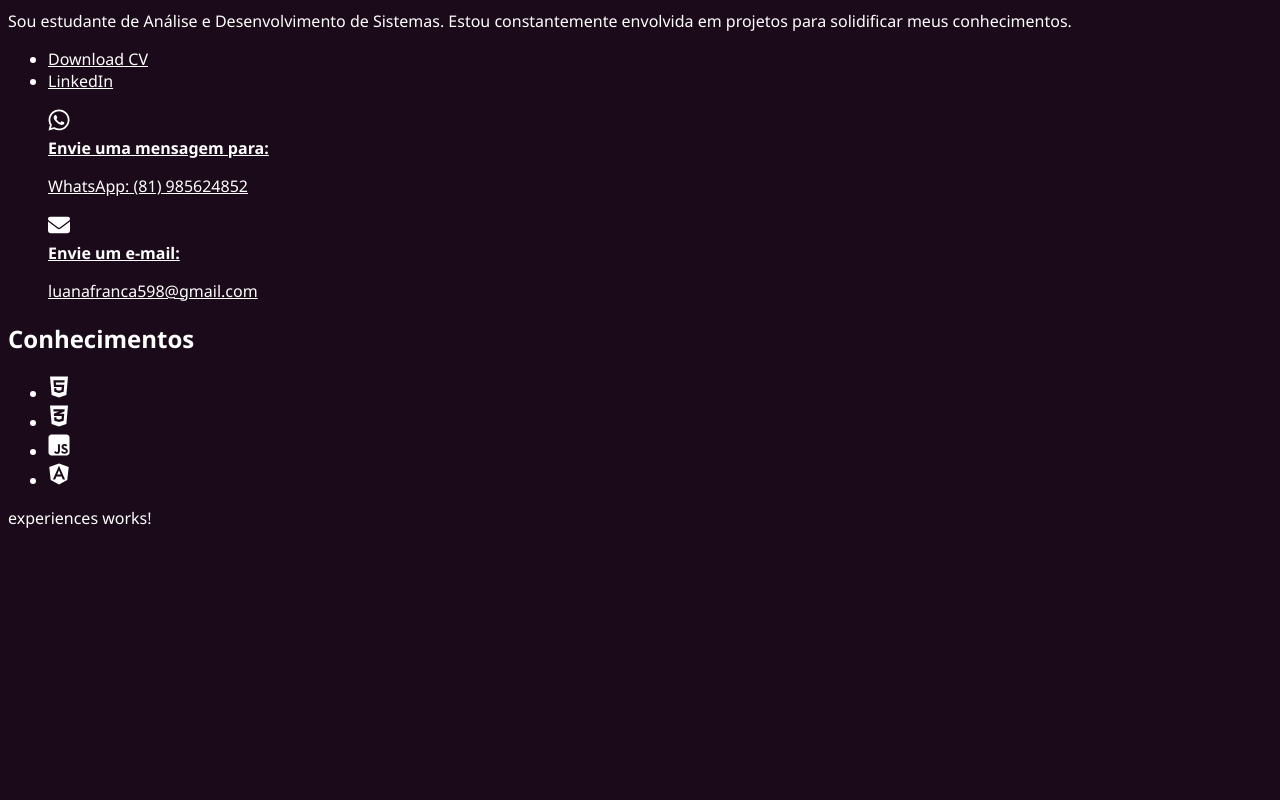
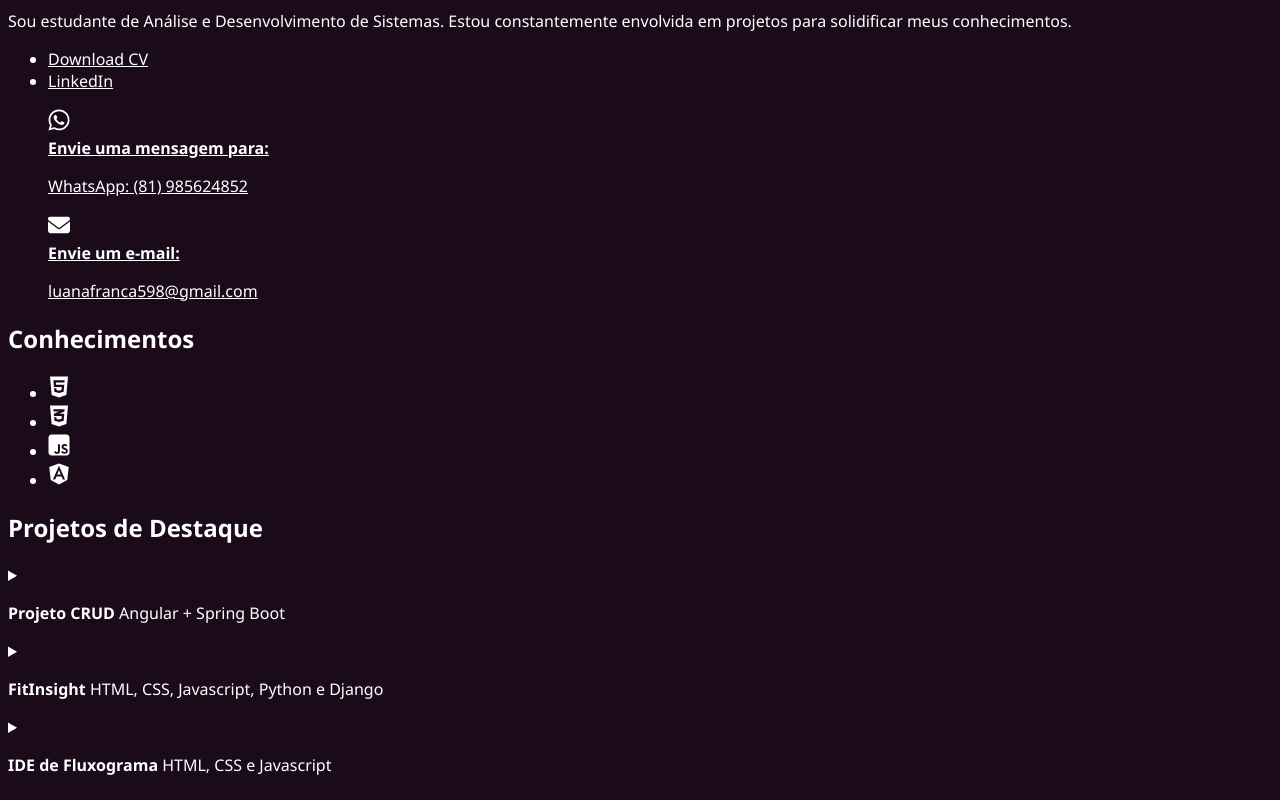
Before and after one commit to luanapaes/PortfolioAngular, an Angular app in the folder angular-portfolio/: page / in a window 1280 px wide. Shown: the part 297-1097 px from the top of the page. Before the commit the page ends 842 px from the top, so only its background shows below. Built offline with nearby package versions, Linux system fonts and the light colour scheme.

Commit message:
Adicionando projetos à aba de experiências

```diff
--- a/angular-portfolio/src/app/modules/portfolio/components/experiences/experiences.component.html
+++ b/angular-portfolio/src/app/modules/portfolio/components/experiences/experiences.component.html
@@ -1 +1,17 @@
-<p>experiences works!</p>
+<div class="container">
+    <h2>Projetos de Destaque</h2>
+
+    @for (item of arrayExperiences(); track item) {
+    <details>
+        <summary>
+            <p>
+                <strong>{{item.sumary.strong}}</strong>
+                {{item.sumary.p}}
+            </p>
+        </summary>
+
+        <article [innerHTML]="item.text"></article>
+    </details>
+    }
+
+</div>
--- a/angular-portfolio/src/app/modules/portfolio/components/experiences/experiences.component.ts
+++ b/angular-portfolio/src/app/modules/portfolio/components/experiences/experiences.component.ts
@@ -1,4 +1,5 @@
-import { Component } from '@angular/core';
+import { Component, signal } from '@angular/core';
+import { IExperiences } from '../../interface/IExperiences.interface';
 
 @Component({
   selector: 'app-experiences',
@@ -8,5 +9,27 @@ import { Component } from '@angular/core';
   styleUrl: './experiences.component.scss'
 })
 export class ExperiencesComponent {
-
+  public arrayExperiences = signal<IExperiences[]>([
+    {
+      sumary: {
+        strong: "Projeto CRUD",
+        p: "Angular + Spring Boot"
+      },
+      text: '<p> Desenvolvi um sistema de gerenciamento de de usuários utilizando Angular no frontend e Spring Boot no backend.</p>'
+    },
+    {
+      sumary: {
+        strong: "FitInsight",
+        p: "HTML, CSS, Javascript, Python e Django"
+      },
+      text: '<p>Junto aos meus colegas da faculdade desenvolvi um sistema para atender às necessidades de redes de academia. Utilizando uma IA para prever a frequência dos alunos, proporcionando maior controle sobre os alunos pela academia, utilizando no frontend HTML, CSS, e Javascript, Python no desenvolvimento da IA e Django no backend.</p>'
+    },
+    {
+      sumary: {
+        strong: "IDE de Fluxograma",
+        p: "HTML, CSS e Javascript"
+      },
+      text: 'Desenvolvi o frontend para uma IDE de fluxograma como parte de um projeto de extensão na faculdade.A IDE foi projetada para auxiliar estudantes iniciantes em programação.</p>'
+    }
+  ])
 }
--- /dev/null
+++ b/angular-portfolio/src/app/modules/portfolio/interface/IExperiences.interface.ts
@@ -0,0 +1,4 @@
+export interface IExperiences {
+    sumary : {strong: string, p: string},
+    text: string
+}
```
